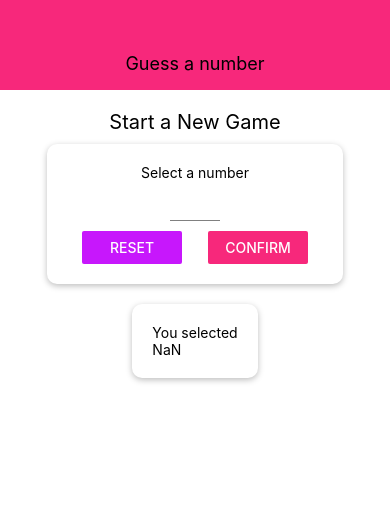
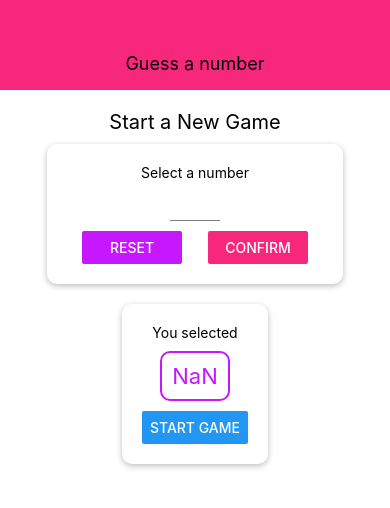
Before and after one commit to miafrank/react-native-udemy, a React Native app: screen / in a window 390 px wide. Both pictures are taken after a click on the button "CONFIRM". Shown: the top 508 px of the page. Built offline with nearby package versions, Linux system fonts and the light colour scheme.

Commit message:
added select card to screen

```diff
--- a/components/NumberContainer.js
+++ b/components/NumberContainer.js
@@ -1 +1,30 @@
 import React from 'react';
+import { View, Text, StyleSheet } from 'react-native';
+
+import Colors from '../constants/colors';
+
+const NumberContainer = (props) => {
+  return (
+    <View style={styles.container}>
+      <Text style={styles.number}>{props.children}</Text>
+    </View>
+  );
+};
+
+const styles = StyleSheet.create({
+  container: {
+    borderWidth: 2,
+    borderColor: Colors.accent,
+    padding: 10,
+    borderRadius: 10,
+    marginVertical: 10,
+    alignItems: 'center',
+    justifyContent: 'center',
+  },
+  number: {
+    color: Colors.accent,
+    fontSize: 22,
+  },
+});
+
+export default NumberContainer;
--- a/screens/StartGameScreen.js
+++ b/screens/StartGameScreen.js
@@ -12,6 +12,7 @@ import {
 import Card from '../components/Card';
 import Colors from '../constants/colors';
 import Input from '../components/Input';
+import NumberContainer from '../components/NumberContainer';
 
 const StartGameScreen = (props) => {
   const [enteredValue, setEnteredValue] = useState('');
@@ -39,6 +40,7 @@ const StartGameScreen = (props) => {
     // Can still access entered value in snapshot
     setSelectedNumber(chosenNumber);
     setEnteredValue('');
+    Keyboard.dismiss();
   };
 
   let confirmedOutput;
@@ -47,9 +49,8 @@ const StartGameScreen = (props) => {
     confirmedOutput = (
       <Card style={styles.summaryContainer}>
         <Text>You selected</Text>
-        <View>
-          <Text>{selectedNumber}</Text>
-        </View>
+        <NumberContainer>{selectedNumber}</NumberContainer>
+        <Button title='Start Game' />
       </Card>
     );
   }
@@ -127,6 +128,7 @@ const styles = StyleSheet.create({
   },
   summaryContainer: {
     marginTop: 20,
+    alignItems: 'center',
   },
 });
 export default StartGameScreen;
```
